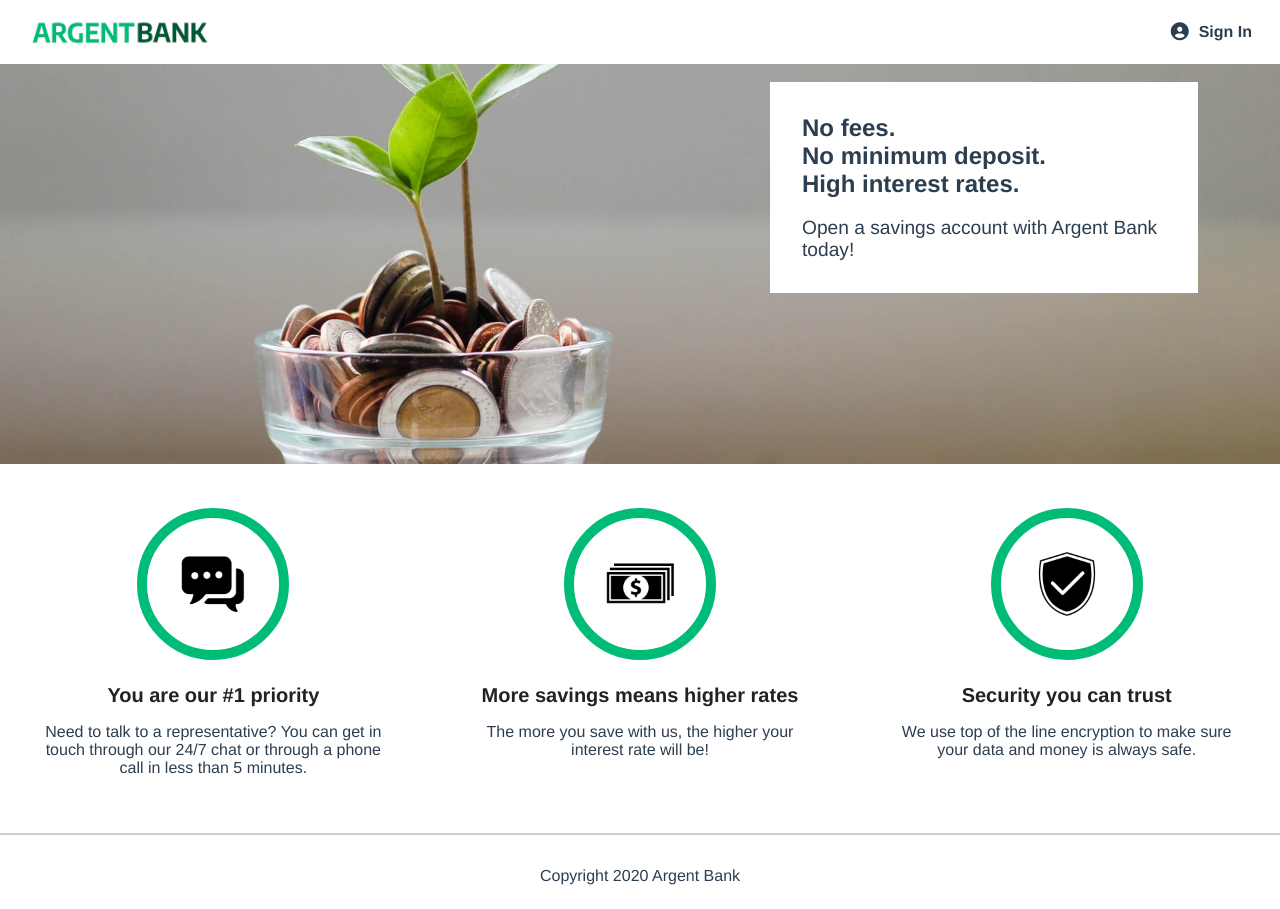
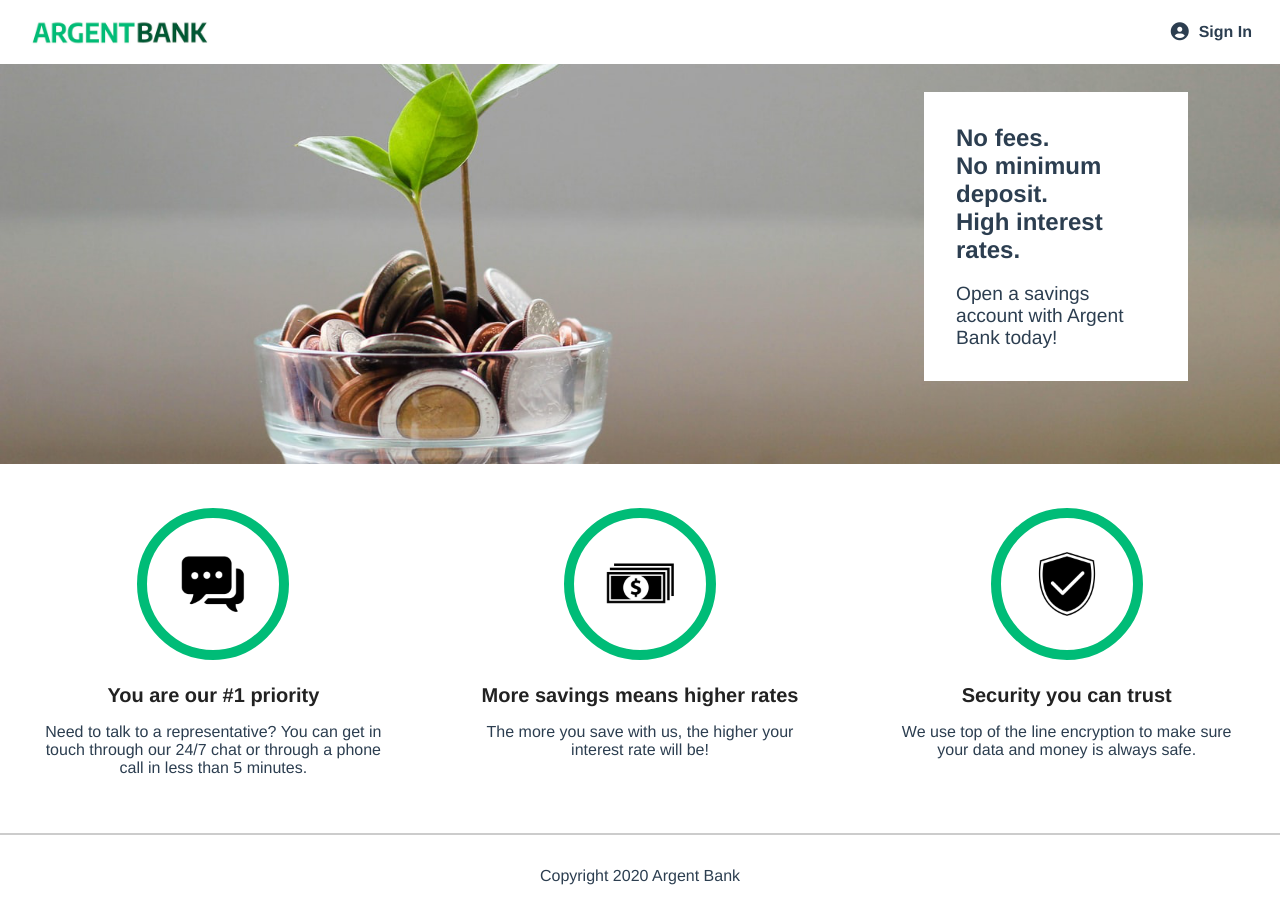
Before and after one commit to ManoaRas/P13-ArgentBank, a React (Create React App) app in the folder Frontend/: page / in a window 1280 px wide. Built offline with nearby package versions, Linux system fonts and the light colour scheme.

Commit message:
Fix home banner and profile transaction btn

```diff
--- a/Frontend/src/styles/css/style.css
+++ b/Frontend/src/styles/css/style.css
@@ -128,7 +128,7 @@ body {
 .home__content {
   position: relative;
   top: 2rem;
-  width: 200px;
+  width: 12.5px;
   background: #FFFFFF;
   padding: 2rem;
   text-align: left;
@@ -137,9 +137,9 @@ body {
 @media (min-width: 920px) {
   .home__content {
     position: absolute;
-    top: 50px;
-    right: 50px;
-    width: 364px;
+    top: 60px;
+    right: 60px;
+    width: 12.5rem;
     margin: 2rem;
   }
 }
@@ -304,9 +304,13 @@ body {
   font-size: 1.1rem;
   font-weight: bold;
   margin-top: 1rem;
+  border-radius: 0.2rem;
+  border: none;
   border-color: #00bc77;
   background-color: #00bc77;
   color: #FFFFFF;
+  cursor: pointer;
+  transition: 0.4s;
 }
 @media (min-width: 768px) {
   .profile--account__button {
--- a/Frontend/src/styles/sass/pages/_home.scss
+++ b/Frontend/src/styles/sass/pages/_home.scss
@@ -16,16 +16,16 @@
   &__content {
     position: relative;
     top: 2rem;
-    width: 200px;
+    width: 12.5px;
     background: $white-color;
     padding: 2rem;
     text-align: left;
     margin: 0 auto;
     @include desktop {
       position: absolute;
-      top: 50px;
-      right: 50px;
-      width: 364px;
+      top: 60px;
+      right: 60px;
+      width: 12.5rem;
       margin: 2rem;
     }
 
--- a/Frontend/src/styles/sass/pages/_profile.scss
+++ b/Frontend/src/styles/sass/pages/_profile.scss
@@ -92,9 +92,13 @@
       font-size: 1.1rem;
       font-weight: bold;
       margin-top: 1rem;
+      border-radius: 0.2rem;
+      border: none;
       border-color: $primary-color;
       background-color: $primary-color;
       color: $white-color;
+      cursor: pointer;
+      transition: 0.4s;
       @include tablet {
         width: 200px;
       }
```
Also changed, not shown: 1 other file (tests, documents, lock files or other folders).
